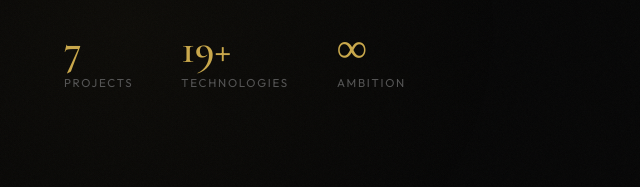
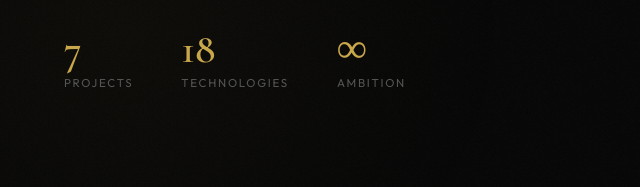
Before and after one commit to Iboyyyyyyy/Personal-web, a plain HTML site: page index.html in a window 1280 px wide. Shown: the part 613-800 px from the top of the page, 0-640 px from the left. Drawn offline with nearby package versions, Linux system fonts and the light colour scheme; a web font is replaced by a local one.

Commit message:
update tenogogies

```diff
--- a/index.html
+++ b/index.html
@@ -70,7 +70,7 @@
             <span class="stat-label">Projects</span>
           </div>
           <div class="stat">
-            <span class="stat-num">19+</span>
+            <span class="stat-num">18</span>
             <span class="stat-label">Technologies</span>
           </div>
           <div class="stat">
@@ -217,6 +217,14 @@
               <span>Contact Me</span>
 
             </a>
+            <!-- <a href="https://github.com/Iboyyyyyyy" class="contact-link" target="_blank">
+
+              <span class="contact-link-icon">
+                <i class="fab fa-github"></i>
+              </span>
+
+              <span>github.com</span>
+            </a> -->
 
             <a href="https://www.linkedin.com/in/morn-lyhour-461b44371/" class="contact-link" target="_blank">
 
```
